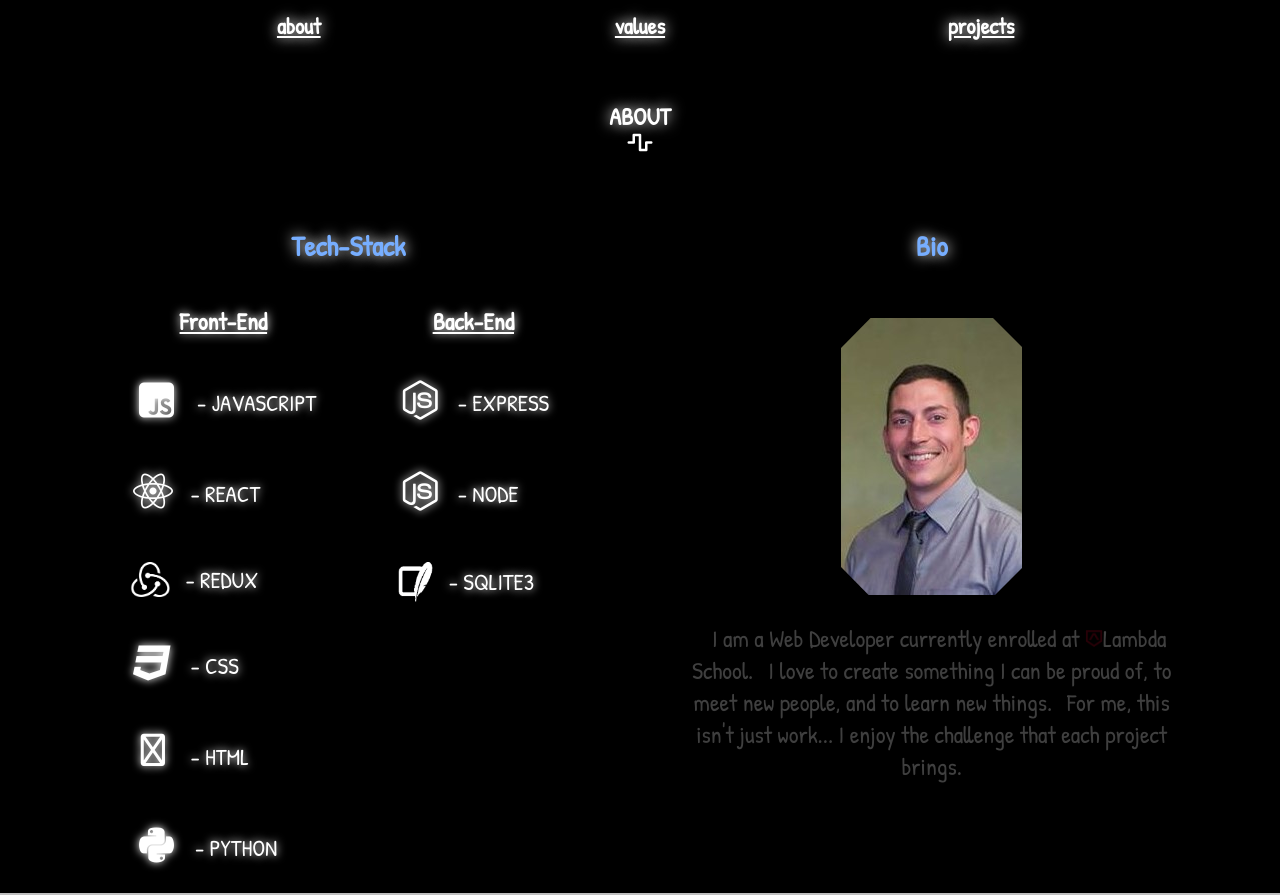
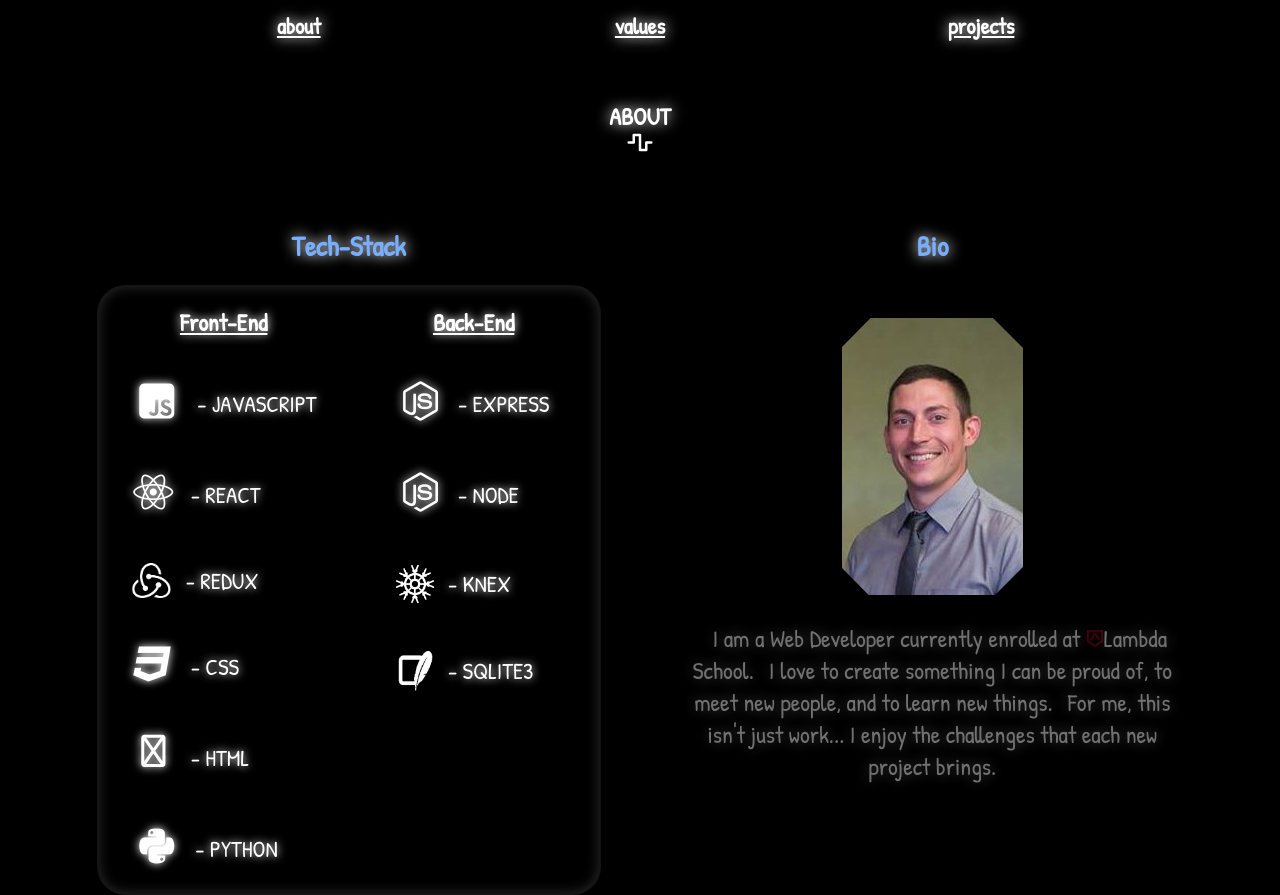
Before and after one commit to TJ-Feledy/Portfolio, a React (Create React App) app in the folder portfolio/: page /about in a window 1280 px wide. Built offline with nearby package versions, Linux system fonts and the light colour scheme.

Commit message:
Tweaked some css

```diff
--- a/portfolio/src/App.css
+++ b/portfolio/src/App.css
@@ -590,7 +590,8 @@ body {
 }
 .bioText {
   padding: 20px 10px;
-  animation: fade 8s linear;
+  animation: fade2 6s linear;
+  text-shadow: 0 0 14px rgb(155, 155, 155);
 }
 .bioLine {
   padding-left: 15px;
@@ -606,7 +607,7 @@ body {
   color: white;
 }
 .lambdaLink:hover {
-  text-shadow: 0 0 14px white;
+  text-shadow: 0 0px 22px rgb(255, 0, 0);
 }
 
 .techStack {
@@ -623,12 +624,26 @@ body {
   opacity: 1;
   justify-content: center;
   animation: fade 5s linear;
+  border: 1px solid rgba(255, 255, 255, 0.075);
+  box-shadow: inset 0 0 14px rgba(192, 192, 192, 0.24);
+  border-radius: 28px;
 }
 @keyframes fade {
   from {
     opacity: 0;
   }
   50% {
+    opacity: 0;
+  }
+  to {
+    opacity: 1;
+  }
+}
+@keyframes fade2 {
+  from {
+    opacity: 0;
+  }
+  70% {
     opacity: 0;
   }
   to {
@@ -704,5 +719,12 @@ body {
 .sqlite {
   width: 35px;
   height: 40px;
-  padding-right: 16px;
+  padding-right: 15px;
 }
+.knex {
+  background-color: black;
+  width: 42px;
+  height: 42px;
+  margin-left: -4px;
+  padding-right: 12px;
+}
--- a/portfolio/src/App.js
+++ b/portfolio/src/App.js
@@ -24,10 +24,11 @@ function App({ location }) {
       inherits: true
     })
   }, [])
-
+  console.log(window.location.pathname)
   return (
     <div className="App">
-      <Nav />
+      {window.location.pathname !== '/' ? <Nav /> : null}
+
       <TransitionGroup className='transitionGroup'>
         <CSSTransition
           key={location.key}
--- a/portfolio/src/components/About.js
+++ b/portfolio/src/components/About.js
@@ -1,8 +1,10 @@
 import React from 'react'
+
 import me from '../images/me.jpg'
 import reduxImg from '../images/redux.png'
 import lambda from '../images/lambda-logo.png'
 import sqlite from '../images/sqlite.png'
+import knex from '../images/knex.png'
 
 
 class About extends React.Component {
@@ -38,6 +40,7 @@ class About extends React.Component {
                   <div className='languageContainer'>
                     <p className='techName'><i className="fab fa-node-js techIcon" /> - EXPRESS</p>
                     <p className='techName'><i className="fab fa-node-js techIcon" /> - NODE</p>
+                    <p className='techName'><img className="techIcon knex" src={knex} /> - KNEX</p>
                     <p className='techName'><img className="techIcon sqlite" src={sqlite} /> - SQLITE3</p>
                   </div>
                 </div>
@@ -57,7 +60,7 @@ class About extends React.Component {
               <div className='bioText'>
                 <span className='bioLine'>I am a Web Developer currently enrolled at <a className='lambdaLink' href='https://lambdaschool.com/courses/full-stack-web-development'><img className="lambda" src={lambda} />Lambda School</a>.</span>
                 <span className='bioLine'>I love to create something I can be proud of, to meet new people, and to learn new things.</span>
-                <span className='bioLine'>For me, this isn't just work... I enjoy the challenge that each project brings.</span>
+                <span className='bioLine'>For me, this isn't just work... I enjoy the challenges that each new project brings.</span>
               </div>
             </div>
           </div>
```
Also changed, not shown: portfolio/src/images/knex.png (added).
